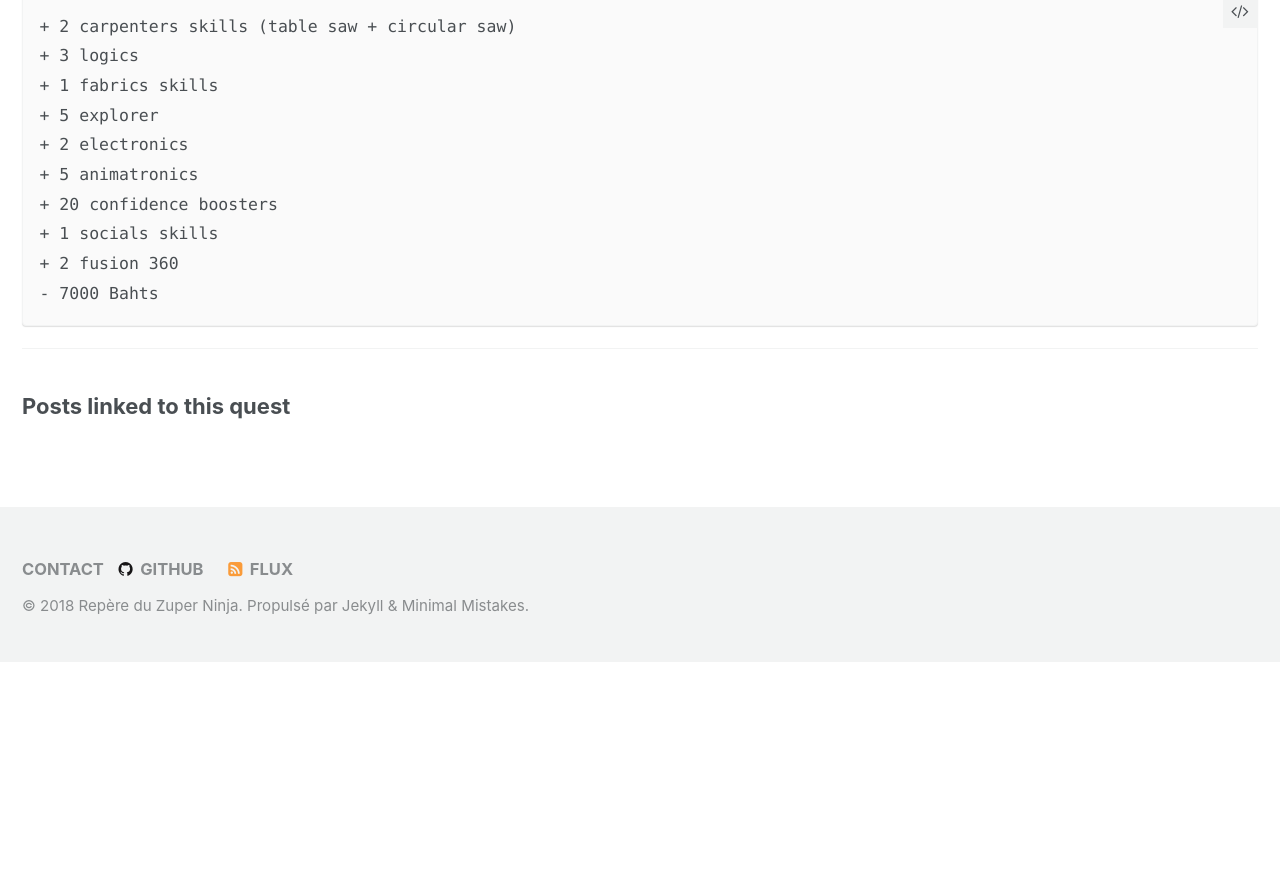
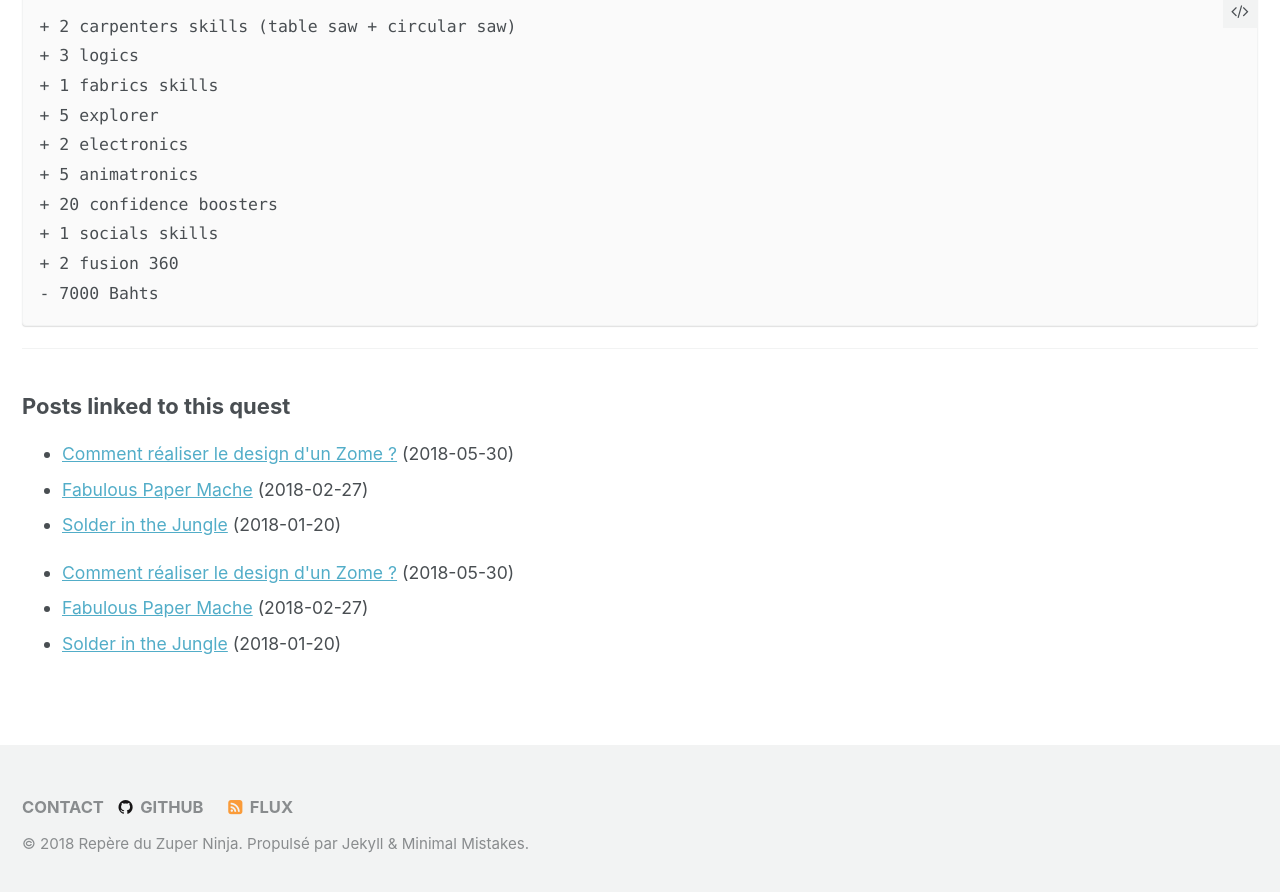
Before and after one commit to zuperninja/zuperninja.github.io, a Jekyll site: the page built from _portfolio/quete-zome.md, in a window 1280 px wide and 900 px high, scrolled down 4655 px. Shown: the top 892 px of the window. Built offline with Jekyll 4.4.1, drawn with Linux system fonts in a browser that asks for light colours; a script that is not in the unit is left out; before the commit the page ends 5317 px from its top, so only the background shows below that.

Commit message:
Update quete-zome.md

```diff
--- a/_portfolio/quete-zome.md
+++ b/_portfolio/quete-zome.md
@@ -98,7 +98,7 @@ At the end it looked very nice ! And the area was a hit, a lot of people were ch
 ---
 ### Posts linked to this quest
 <ul class="posts">
-{% for post in site.tags.zome limit: 20 %}  <!-- change the name after site.tags.***** to select the tag -->
+{% for post in site.tags.Zome limit: 20 %}  <!-- change the name after site.tags.***** to select the tag -->
   <div class="post_info">
     <li>
          <a href="{{ post.url }}">{{ post.title }}</a>
@@ -107,3 +107,13 @@ At the end it looked very nice ! And the area was a hit, a lot of people were ch
     </div>
   {% endfor %}
 </ul>
+<ul class="posts">
+{% for portoflio in site.tags.Zome limit: 20 %}  <!-- change the name after site.tags.***** to select the tag -->
+  <div class="post_info">
+    <li>
+         <a href="{{ portoflio.url }}">{{ portoflio.title }}</a>
+         <span>({{ portoflio.date | date:"%Y-%m-%d" }})</span>
+    </li>
+    </div>
+  {% endfor %}
+</ul>
```
